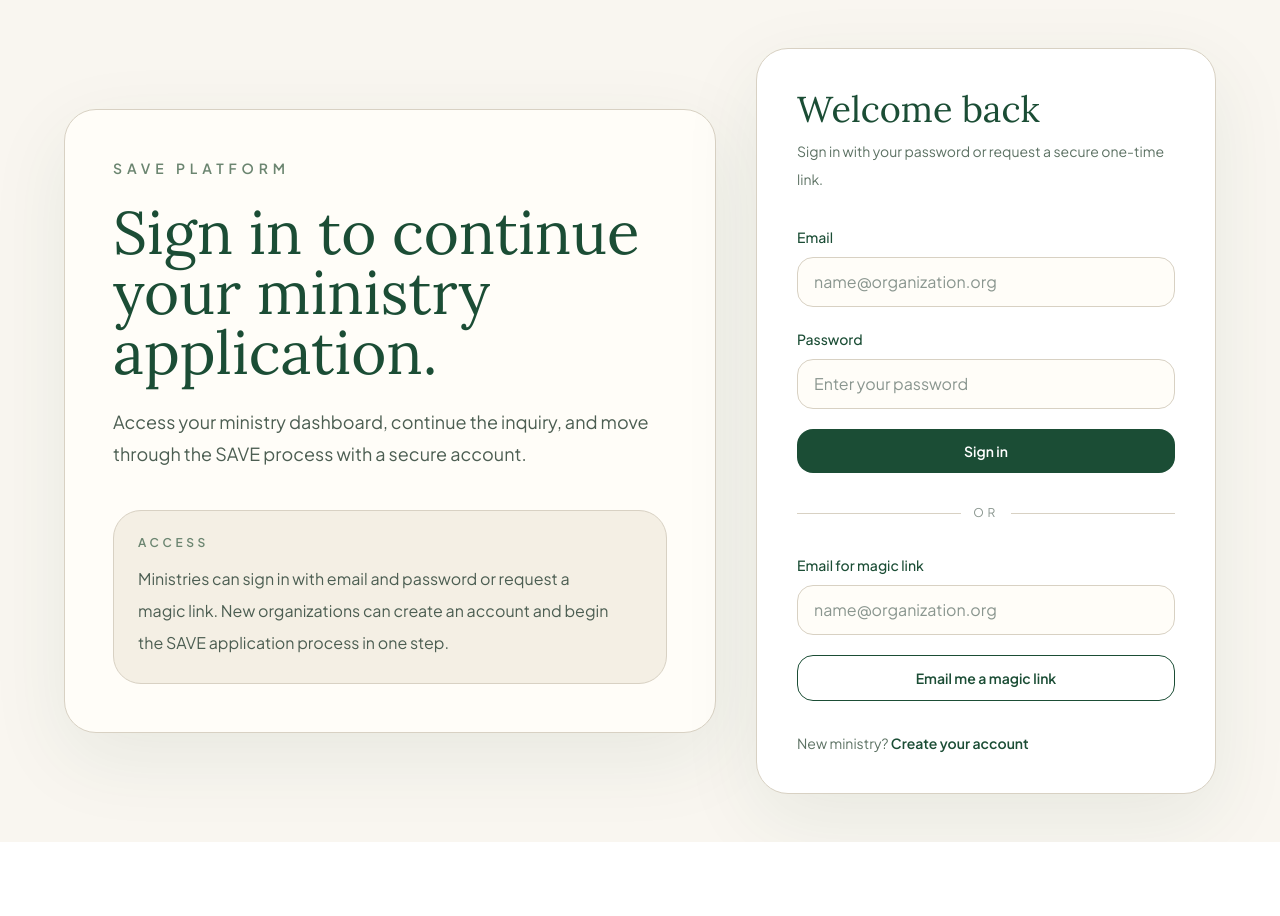
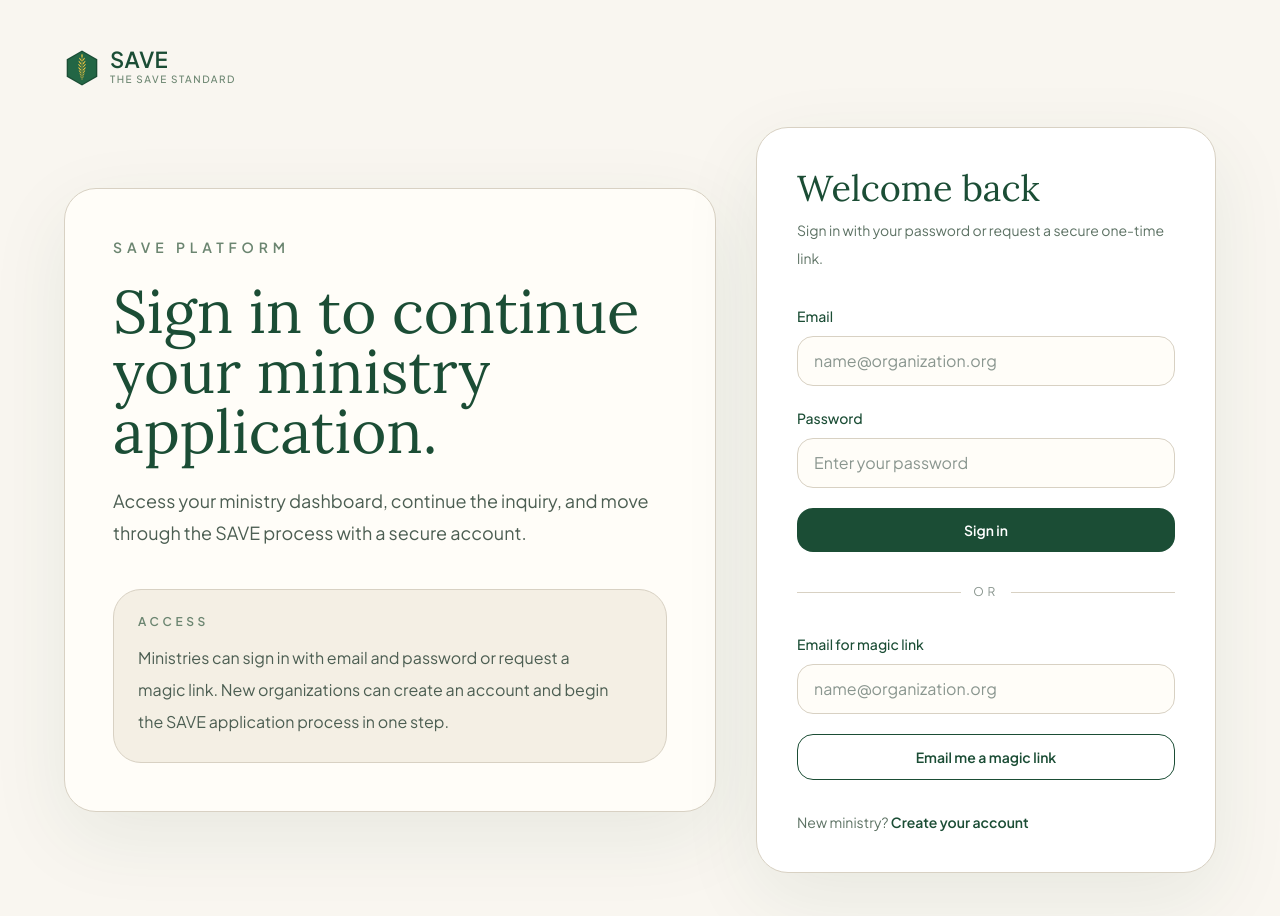
Before and after one commit to rfox0629/save-website, a Next.js app: page /login in a window 1280 px wide. Shown: the top 916 px of the page. Before the commit the page ends 842 px from the top, so only its background shows below. Built offline with nearby package versions, Linux system fonts and the light colour scheme; no server answers.

Commit message:
Add SAVE header to login page

```diff
--- a/app/(auth)/login/page.tsx
+++ b/app/(auth)/login/page.tsx
@@ -9,6 +9,7 @@ import { z } from "zod";
 import { zodResolver } from "@hookform/resolvers/zod";
 
 import { login, sendMagicLink } from "@/app/actions/auth";
+import { SaveBrand } from "@/components/Nav";
 
 const passwordLoginSchema = z.object({
   email: z.string().email("Enter a valid email address."),
@@ -97,8 +98,14 @@ export default function LoginPage() {
   });
 
   return (
-    <main className="min-h-screen bg-[#F9F6F0] px-6 py-12">
-      <div className="mx-auto grid min-h-[calc(100vh-6rem)] max-w-6xl items-center gap-10 lg:grid-cols-[1fr_460px]">
+    <main className="min-h-screen bg-[#F9F6F0] px-6 py-8 md:px-[52px]">
+      <header className="mx-auto flex max-w-6xl items-center py-4">
+        <Link className="no-underline" href="/">
+          <SaveBrand />
+        </Link>
+      </header>
+
+      <div className="mx-auto grid min-h-[calc(100vh-8rem)] max-w-6xl items-center gap-10 py-6 lg:grid-cols-[1fr_460px]">
         <section className="rounded-[32px] border border-[#D8D1C3] bg-[#FFFDF8] p-8 shadow-[0_25px_80px_rgba(27,77,53,0.08)] md:p-12">
           <p className="text-sm font-semibold uppercase tracking-[0.35em] text-[#6B8570]">
             SAVE Platform
```
